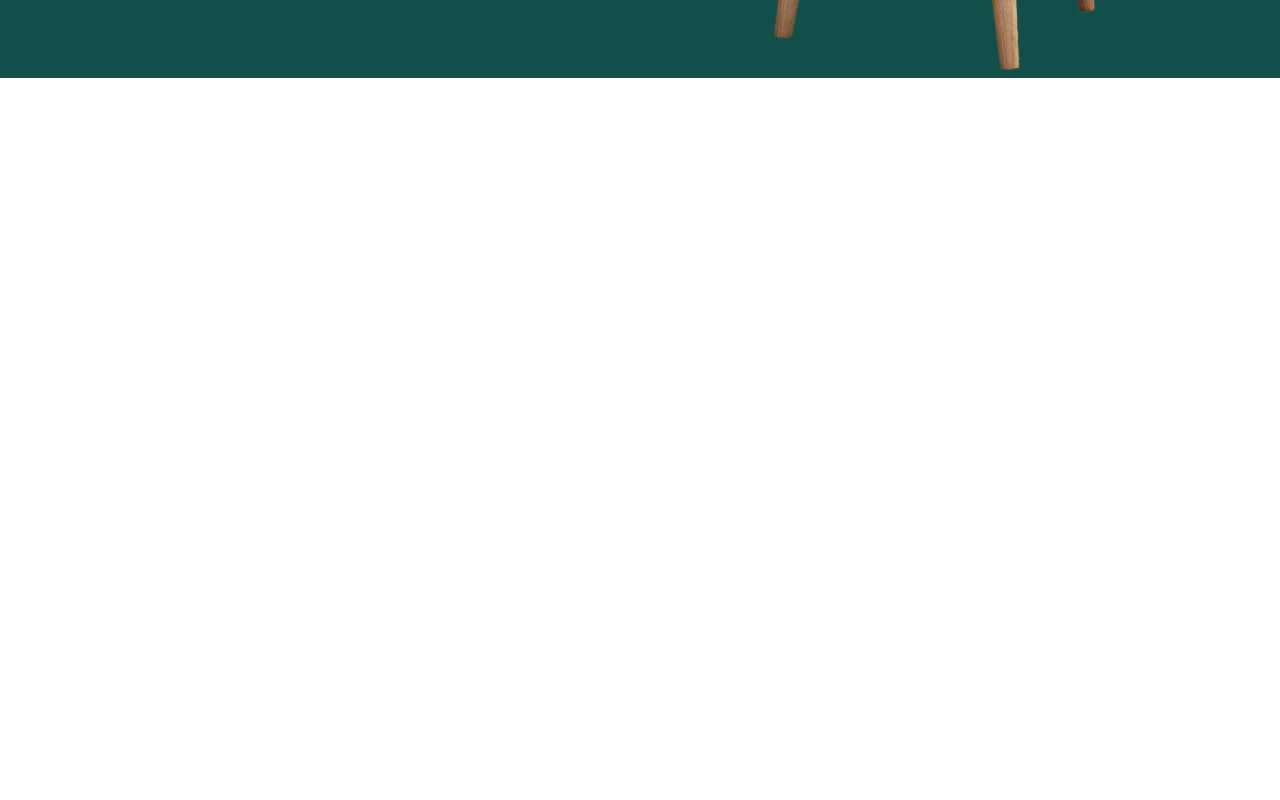
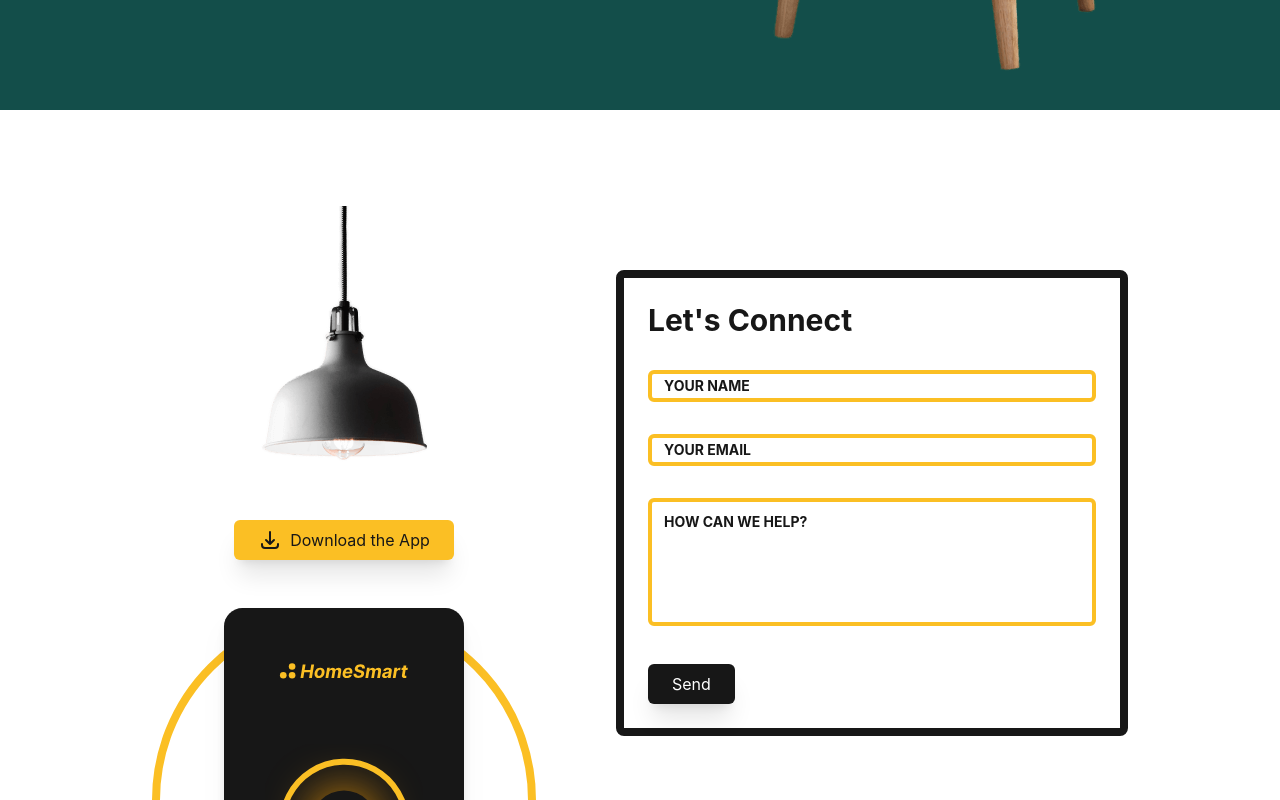
Before and after one commit to Tymkar/smart-home-landing-page, a React (Create React App) app: page / in a window 1280 px wide. Shown: the part 2564-3364 px from the top of the page. Before the commit the page ends 2642 px from the top, so only its background shows below. Built offline with nearby package versions, Linux system fonts and the light colour scheme.

Commit message:
Contact component

```diff
--- a/src/App.js
+++ b/src/App.js
@@ -6,6 +6,7 @@
 import Qualities from "./components/Qualities";
 import Partners from "./components/Partners";
 import SignUp from "./components/SignUp";
+import Contact from "./components/Contact";
 
 export default function App() {
   const [mobileMenu, setMobileMenu] = useState(false);
@@ -214,6 +215,7 @@
         <Qualities />
         <Partners />
         <SignUp />
+        <Contact />
       </main>
     </>
   );
--- /dev/null
+++ b/src/components/Contact.js
@@ -0,0 +1,270 @@
+import React from "react";
+import lamp from "../../src/assets/lamp.png";
+import appPhone from "../../src/assets/app.svg";
+
+function Contact() {
+  return (
+    <section
+      aria-labelledby="contact"
+      className="container mx-auto px-8 overflow-hidden"
+    >
+      <div className="flex flex-wrap justify-center gap-12 md:gap-6 lg:gap-20">
+        <div className="md:flex-1 md:max-w-sm relative">
+          <img src={lamp} alt="Lamp" className="mx-auto" />
+          <a
+            href="/"
+            className="
+            py-2
+            px-6
+            bg-amber-400
+            dark:text-neutral-900
+            w-max
+            mx-auto
+            mt-12
+            md:mb-12
+            flex
+            gap-2
+            shadow-xl
+            hover:shadow-none
+            transition-shadow
+            focus:outline-none
+            focus-visible:ring-4
+            ring-neutral-900
+            rounded-md
+            ring-offset-4
+            ring-offset-white
+            dark:ring-amber-400
+            dark:ring-offset-neutral-800
+          "
+          >
+            <svg
+              xmlns="http://www.w3.org/2000/svg"
+              className="h-6 w-6"
+              fill="none"
+              viewBox="0 0 24 24"
+              stroke="currentColor"
+              strokeWidth="2"
+            >
+              <path
+                strokeLinecap="round"
+                strokeLinejoin="round"
+                d="M4 16v1a3 3 0 003 3h10a3 3 0 003-3v-1m-4-4l-4 4m0 0l-4-4m4 4V4"
+              />
+            </svg>
+            <span>Download the App</span>
+          </a>
+          <img
+            src={appPhone}
+            alt="app"
+            width="240"
+            className="hidden md:block drop-shadow-xl absolute left-1/2 -translate-x-1/2 max-w-16 xl:max-w-xs"
+          />
+          <div
+            className="
+            absolute
+            -bottom-18
+            left-1/2
+            -translate-x-1/2
+            -z-10
+            aspect-square
+            md:border-8
+            border-amber-400
+            rounded-full
+            md:w-72
+            lg:w-96
+          "
+          ></div>
+        </div>
+        <form
+          className="
+          relative
+          border-8
+          border-neutral-900
+          p-6
+          rounded-lg
+          grid
+          gap-8
+          md:flex-1
+          md:max-w-lg
+          my-4
+          md:my-12
+          lg:my-16
+          bg-white
+          dark:bg-neutral-800
+          w-full
+      "
+        >
+          <h2 id="contact" className="text-3xl font-bold">
+            Let's Connect
+          </h2>
+          <div className="relative">
+            <input
+              type="text"
+              id="name"
+              className="
+          peer
+          form-input
+          w-full
+          border-4
+          border-amber-400
+          rounded-md
+          focus:ring-4
+          dark:focus:ring-offset-2
+          focus:ring-amber-400
+          focus:border-amber-400
+          focus:outline-none
+          dark:bg-amber-400
+          dark:text-neutral-900
+          placeholder-transparent
+      "
+              placeholder="Your Name"
+            />
+            <label
+              htmlFor="name"
+              className="
+        text-neutral-500
+        text-sm
+        font-bold
+        uppercase
+        absolute
+        -top-4
+        left-2
+        -translate-y-1/2
+        transition-all
+        peer-placeholder-shown:left-4
+        peer-placeholder-shown:top-1/2
+        peer-placeholder-shown:text-neutral-900
+        peer-focus:-top-4
+        peer-focus:left-2
+        peer-focus:text-neutral-600
+        dark:peer-focus:text-neutral-300
+      "
+            >
+              Your Name
+            </label>
+          </div>
+          <div className="relative">
+            <input
+              type="email"
+              id="email"
+              className="
+          peer
+          form-input
+          w-full
+          border-4
+          border-amber-400
+          rounded-md
+          focus:ring-4
+          dark:focus:ring-offset-2
+          focus:ring-amber-400
+          focus:border-amber-400
+          focus:outline-none
+          dark:bg-amber-400
+          dark:text-neutral-900
+          placeholder-transparent
+        "
+              placeholder="Your Email"
+            />
+            <label
+              htmlFor="email"
+              className="
+        text-neutral-500
+        text-sm
+        font-bold
+        uppercase
+        absolute
+        -top-4
+        left-2
+        -translate-y-1/2
+        transition-all
+        peer-placeholder-shown:left-4
+        peer-placeholder-shown:top-1/2
+        peer-placeholder-shown:text-neutral-900
+        peer-focus:-top-4
+        peer-focus:left-2
+        peer-focus:text-neutral-600
+        dark:peer-focus:text-neutral-300
+      "
+            >
+              Your Email
+            </label>
+          </div>
+          <div className="relative">
+            <textarea
+              name="content"
+              id="content"
+              cols="20"
+              rows="5"
+              className="
+        peer
+        form-textarea
+        resize-none
+        w-full
+        border-4
+        border-amber-400
+        rounded-md
+        focus:ring-4
+        dark:focus:ring-offset-2
+        focus:ring-amber-400
+        focus:border-amber-400
+        focus:outline-none
+        dark:bg-amber-400
+        dark:text-neutral-900
+        placeholder-transparent
+      "
+              placeholder="How can we help?"
+            ></textarea>
+            <label
+              htmlFor="content"
+              className="
+          text-neutral-500
+          text-sm
+          font-bold
+          uppercase
+          absolute
+          -top-3
+          left-2
+          -translate-y-1/2
+          transition-all
+          peer-placeholder-shown:left-4
+          peer-placeholder-shown:top-6
+          peer-placeholder-shown:text-neutral-900
+          peer-focus:-top-4
+          peer-focus:left-2
+          peer-focus:text-neutral-600
+          dark:peer-focus:text-neutral-300
+        "
+            >
+              How can we help?
+            </label>
+          </div>
+          <a
+            role="menuitem"
+            className="
+        py-2
+        px-6
+        bg-neutral-900
+        text-white
+        w-max
+        shadow-xl
+        hover:shadow-none
+        transition-shadow
+        focus:outline-none
+        focus-visible:ring-4
+        ring-neutral-900
+        rounded-md
+        ring-offset-4
+        ring-offset-white
+        dark:ring-offset-amber-400
+      "
+            href="/"
+          >
+            Send
+          </a>
+        </form>
+      </div>
+    </section>
+  );
+}
+
+export default Contact;
```
